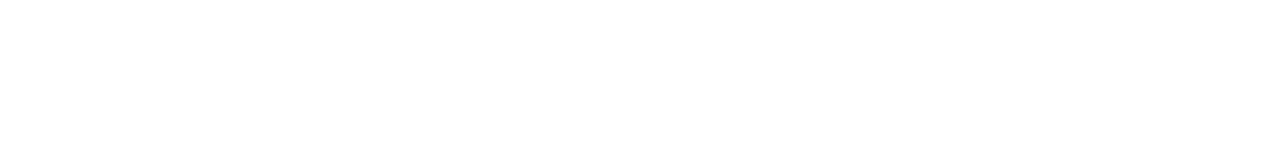
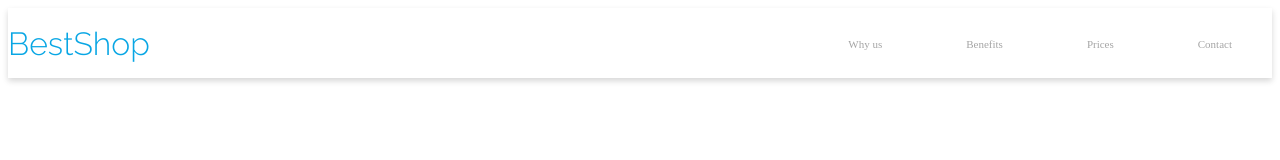
Before and after one commit to Samouczek/BestShop, a plain HTML site: page index.html in a window 1280 px wide. Drawn offline with Linux system fonts and the light colour scheme.

Commit message:
header added in html file and styled

```diff
--- a/css/style.css
+++ b/css/style.css
@@ -7,16 +7,14 @@
     --color-grey: #A5A5A5;
     --color-light-grey: #F7F7F7;
     --color-white: #FFFFFF;
-    --font-raleway-300:Raleway 300;
-    --font-raleway-400:Raleway 400;
-    --font-raleway-700:Raleway 700;
-    --font-raleway-800:Raleway 700;
-    --font-open-sans-300: Open Sans 300;
-    --font-open-sans-400: Open Sans 400;
-    --font-open-sans-700: Open Sans 700;
+    --font-raleway:Raleway;
+    --font-open-sans-light: Open Sans;
+    --height-header: 70px;
+    --margin-header-navigation-menu-item: 20px;
+    --padding-header-navigation-menu-item: 20px;
 }
 
-bod{
+body{
     box-sizing: border-box;
 }
 
@@ -24,3 +22,52 @@
     margin: 0 auto;
     max-width: 1352px;
 }
+
+.header{
+    display: flex;
+    justify-content: space-between;
+    background-color: var(--color-white);
+    height: var(--height-header);
+    box-shadow: 0px 3px 6px #00000029;;
+}
+
+.navigation{
+    align-self: center;
+    justify-self: center;
+}
+ul.nav-menu{
+    display: inline;
+}
+
+li.nav-menu_item{
+    list-style: none;
+    font-size: 11px;
+    line-height: 15px;
+    display: inline;
+    white-space: nowrap;
+    padding: var(--padding-header-navigation-menu-item);
+    margin: var(--margin-header-navigation-menu-item);
+
+}
+
+.nav-menu_item>a{
+    text-decoration: none;
+    color: var(--color-grey);
+}
+
+.nav-menu_item>a:hover{
+    color: var(--color-black);
+}
+li.nav-menu_item:hover{
+    border-bottom: 4px solid var(--color-primary) ;
+}
+
+.header-logo{
+    justify-self: flex-start;
+    align-self: center;
+    color: var(--color-primary);
+    font-size: 32px;
+    line-height: 37px;
+    font-family: var(--font-raleway);
+    font-weight: 300;
+}
--- a/index.html
+++ b/index.html
@@ -12,6 +12,18 @@
     <link href="https://fonts.googleapis.com/css2?family=Open+Sans:wght@300;400;700&family=Raleway:wght@300;400;700;800&display=swap" rel="stylesheet">
 </head>
 <body>
-
+    <header>
+        <div class="container header">
+            <small class="header-logo">BestShop</small>
+            <nav class="navigation">
+                <ul class="nav-menu">
+                    <li class="nav-menu_item"><a href="#">Why us</a></li>
+                    <li class="nav-menu_item"><a href="#">Benefits</a></li>
+                    <li class="nav-menu_item"><a href="#">Prices</a></li>
+                    <li class="nav-menu_item"><a href="#">Contact</a></li>
+                </ul>
+            </nav>
+        </div>
+    </header>
 </body>
 </html>
```
